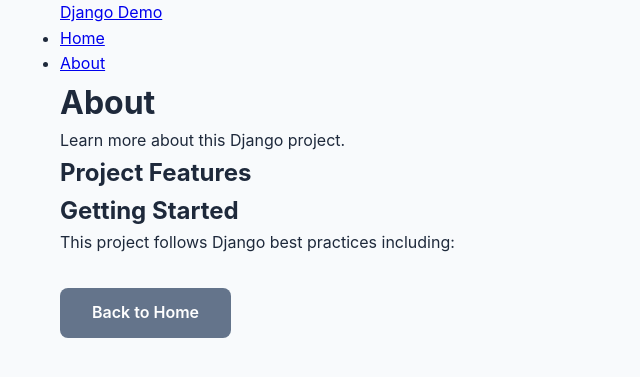
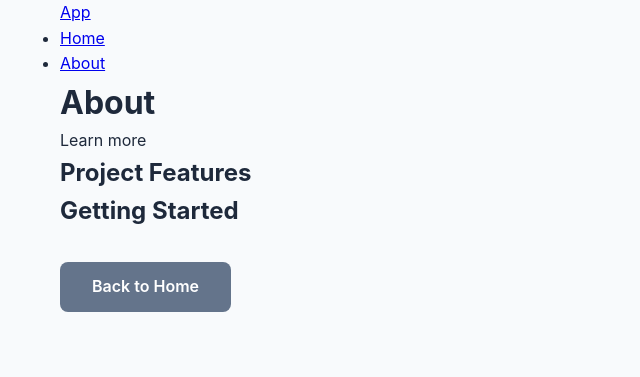
Before and after one commit to aimenovt/Django-Web-App, a Django app: page /about/ in a window 1280 px wide. Shown: the top 377 px of the page, without its empty margins (0-640 px from the left). Run offline with Django 5.2, Linux system fonts and the light colour scheme.

Commit message:
More changes

```diff
--- a/core/templates/core/about.html
+++ b/core/templates/core/about.html
@@ -1,6 +1,6 @@
 {% extends 'core/base.html' %}
 
-{% block title %}{{ title }} - Django Demo{% endblock %}
+{% block title %}{{ title }} - App{% endblock %}
 
 {% block content %}
 <div class="page-header">
@@ -15,7 +15,6 @@
     </ul>
 
     <h2>Getting Started</h2>
-    <p>This project follows Django best practices including:</p>
     <ul class="feature-list">
 
     </ul>
--- a/core/templates/core/base.html
+++ b/core/templates/core/base.html
@@ -3,7 +3,7 @@
 <head>
     <meta charset="UTF-8">
     <meta name="viewport" content="width=device-width, initial-scale=1.0">
-    <title>{% block title %}Django Demo{% endblock %}</title>
+    <title>{% block title %}App{% endblock %}</title>
     {% load static %}
     <link rel="stylesheet" href="{% static 'core/css/style.css' %}">
 </head>
@@ -11,7 +11,7 @@
     <nav class="navbar">
         <div class="container">
             <div class="nav-brand">
-                <a href="{% url 'core:home' %}">Django Demo</a>
+                <a href="{% url 'core:home' %}">App</a>
             </div>
             <ul class="nav-menu">
                 <li><a href="{% url 'core:home' %}">Home</a></li>
--- a/core/templates/core/home.html
+++ b/core/templates/core/home.html
@@ -1,6 +1,6 @@
 {% extends 'core/base.html' %}
 
-{% block title %}{{ title }} - Django Demo{% endblock %}
+{% block title %}{{ title }} - App{% endblock %}
 
 {% block content %}
 <div class="hero">
--- a/core/views.py
+++ b/core/views.py
@@ -3,8 +3,8 @@ from django.shortcuts import render
 
 def home(request):
     context = {
-        'title': 'Welcome to Django Demo',
-        'message': 'This is a Django web application built with best practices.',
+        'title': 'Welcome',
+        'message': 'This is a web application',
     }
     return render(request, 'core/home.html', context)
 
@@ -12,6 +12,6 @@ def home(request):
 def about(request):
     context = {
         'title': 'About',
-        'message': 'Learn more about this Django project.',
+        'message': 'Learn more',
     }
     return render(request, 'core/about.html', context)
--- a/manage.py
+++ b/manage.py
@@ -8,9 +8,9 @@ def main():
         from django.core.management import execute_from_command_line
     except ImportError as exc:
         raise ImportError(
-            "Couldn't import Django. Are you sure it's installed and "
-            "available on your PYTHONPATH environment variable? Did you "
-            "forget to activate a virtual environment?"
+            """Couldn't import Django. Are you sure it's installed and
+            available on your PYTHONPATH environment variable? Did you
+            forget to activate a virtual environment?"""
         ) from exc
     execute_from_command_line(sys.argv)
 
```
Also changed, not shown: 1 other file.
